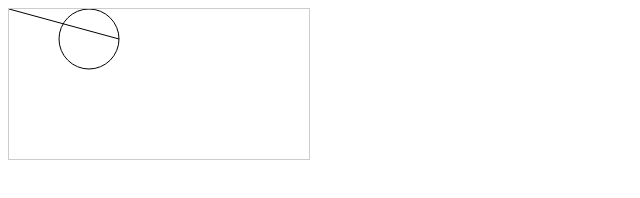
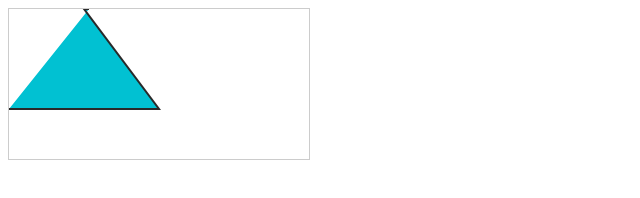
Before and after one commit to jos3duardo/canvas, a plain HTML site: page index.html in a window 1280 px wide. Shown: the whole page, without its empty margins (0-640 px from the left). Drawn offline with Linux system fonts and the light colour scheme.

Commit message:
desenhando um quadrado, um triangulo e um retangulo e colorindo eles

```diff
--- a/index.html
+++ b/index.html
@@ -19,9 +19,36 @@
         console.log('Suported')
         let ctx = canvas.getContext('2d');
 
-        ctx.moveTo(0,0);
-        ctx.arc(80,30,30,0,2 * Math.PI);
-        ctx.stroke()
+        // ctx.moveTo(0,0);
+        //linha
+        // ctx.lineTo(300,100);
+
+        //circulo
+        // ctx.arc(80,30,30,0,2 * Math.PI);
+
+        //função stroke não preenche o interior do objeto
+        // ctx.stroke()
+
+        //quadrado
+        // ctx.rect(0,0,150,150);
+        // ctx.fill();
+
+        //triangulo
+        ctx.moveTo(80,0);
+        ctx.lineTo(75,0);
+        ctx.lineTo(150,100);
+        ctx.lineTo(0,100);
+        //espessura da borda
+        ctx.lineWidth = 2;
+
+        //cor da borda
+        ctx.strokeStyle = "#292929";
+
+        //cor do preenchimento
+        ctx.fillStyle = "#01c1d2";
+        //função fill deixa o interior preenchido
+        ctx.fill();
+        ctx.stroke();
 
     }else{
         console.warn('Not suported')
```
